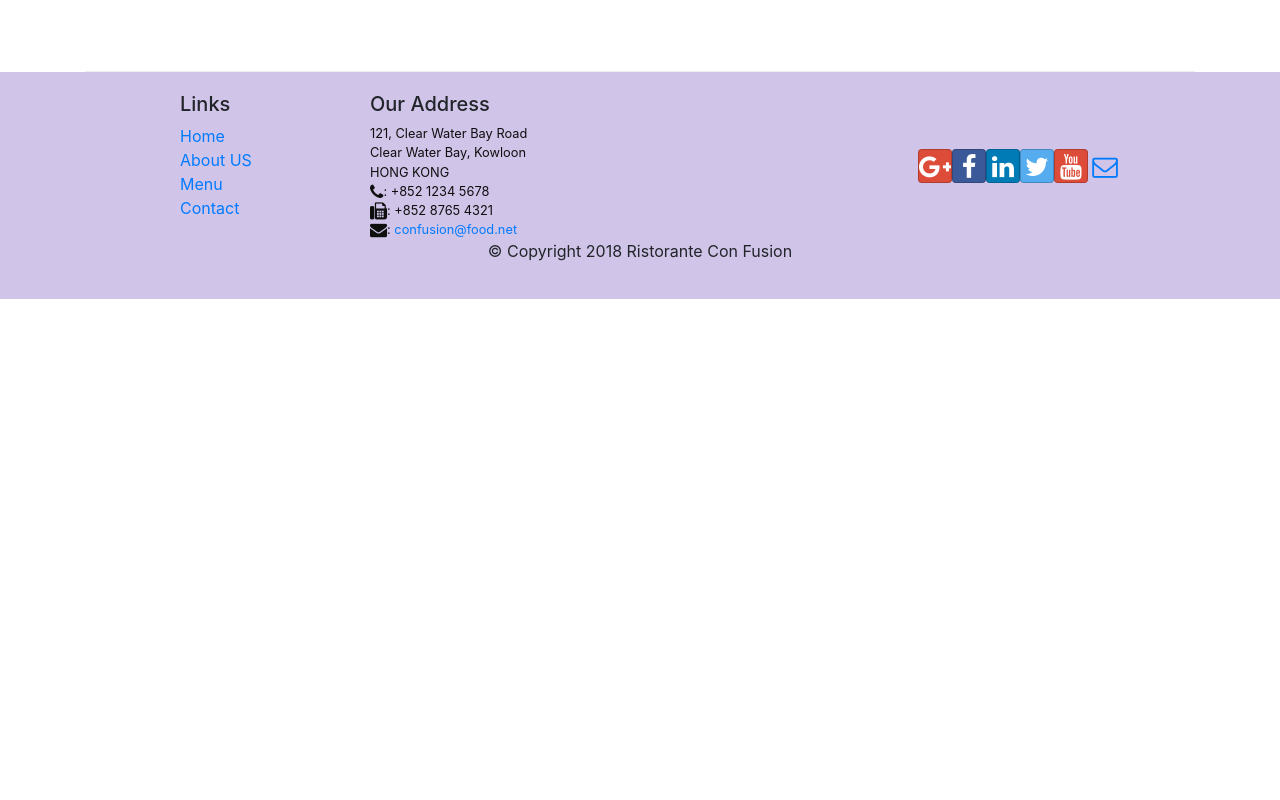
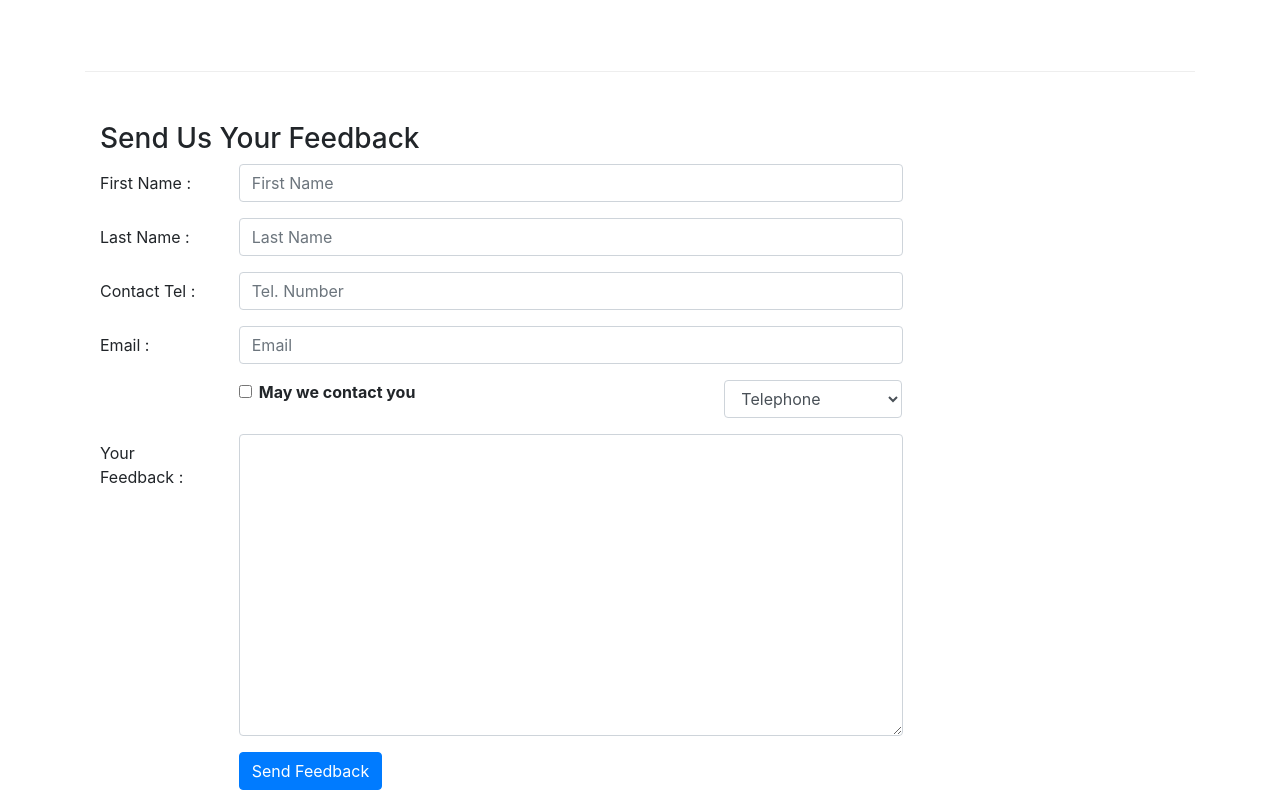
Before and after one commit to ateett12ue/ReactLearning, a React (Create React App) app: page /contactus in a window 1280 px wide. Shown: the part 800-1600 px from the top of the page. Before the commit the page ends 1099 px from the top, so only its background shows below. Built offline with nearby package versions, Linux system fonts and the light colour scheme.

Commit message:
Controlled Form

```diff
--- a/src/components/ContactComponent.js
+++ b/src/components/ContactComponent.js
@@ -1,8 +1,39 @@
-import React from 'react';
-import {Breadcrumb, BreadcrumbItem} from 'reactstrap';
+import React, {Component} from 'react';
+import {Breadcrumb, BreadcrumbItem, Button, Form, FormGroup, Label, Input, Col} from 'reactstrap';
 import {Link} from 'react-router-dom';
 
-function Contact(props) {
+class Contact extends Component {
+    constructor(props){
+        super(props);
+        this.state = {
+            firstname: '',
+            lastname: '',
+            telnum: '',
+            email: '',
+            agree: false,
+            contactType: 'Tel.',
+            message: ''
+        }
+        this.handleSubmit = this.handleSubmit.bind(this);
+        this.handleInputChange = this.handleInputChange.bind(this);
+    }
+
+    handleInputChange(event){
+        const target = event.target;
+        const value = target.type === 'checkbox' ? target.checked : target.value;
+        const name = target.name;
+        this.setState({
+            [name]: value
+        });
+    }
+
+    handleSubmit(event){
+        console.log("Current state is:" + JSON.stringify(this.state));
+        alert("Current state is:" + JSON.stringify(this.state));
+        event.preventDefault();
+    }
+
+    render(){
         return(
             <div className="container">
                 <div className="row">
@@ -42,8 +73,81 @@ function Contact(props) {
                         </div>
                     </div>
                 </div>
+                <div className="row row-content">
+                    <div className="col-12">
+                        <h3>Send Us Your Feedback</h3>
+                    </div>
+                    <div className="col-12 col-md-9">
+                        <Form onSubmit={this.handleSubmit}>
+                            <FormGroup row>
+                                <Label htmlFor="firstname" md={2}>First Name :</Label>
+        {/*as for can be confused with for of js*/}
+                                <Col md={10}>
+                                    <Input type="text" id="firstname" name="firstname" placeholder="First Name" value={this.state.firstname} onChange={this.handleInputChange}></Input>
+                                </Col>
+                            </FormGroup>
+                            <FormGroup row>
+                                <Label htmlFor="lastname" md={2}>Last Name :</Label>
+        {/*as for can be confused with for of js*/}
+                                <Col md={10}>
+                                    <Input type="text" id="lastname" name="lastname" placeholder="Last Name" value={this.state.lastname} onChange={this.handleInputChange}></Input>
+                                </Col>
+                            </FormGroup>
+
+                            <FormGroup row>
+                                <Label htmlFor="telnum" md={2}>Contact Tel :</Label>
+        {/*as for can be confused with for of js*/}
+                                <Col md={10}>
+                                    <Input type="tel" id="telnum" name="telnum" placeholder="Tel. Number" value={this.state.telnum} onChange={this.handleInputChange}></Input>
+                                </Col>
+                            </FormGroup>
+
+                            <FormGroup row>
+                                <Label htmlFor="email" md={2}>Email :</Label>
+        {/*as for can be confused with for of js*/}
+                                <Col md={10}>
+                                    <Input type="email" id="email" name="email" placeholder="Email" value={this.state.email} onChange={this.handleInputChange}></Input>
+                                </Col>
+                            </FormGroup>
+
+                            <FormGroup row>
+                                <Col md={{size:6, offset:2}}>
+                                    <FormGroup check>
+                                        <Label check>
+                                            <Input type="checkbox" name="agree" checked={this.state.agree} onChange={this.handleInputChange}/> {' '}<strong>May we contact you</strong>
+                                        </Label>
+                                    </FormGroup>
+                                </Col>
+                                <Col md={{size:3, offset:1}}>
+                                    <Input type="select" name="contactType" value={this.state.contactType} onChange={this.handleInputChange}>
+                                        <option>Telephone</option>
+                                        <option>Email</option>
+                                    </Input>
+                                </Col>
+                            </FormGroup>
+
+                            <FormGroup row>
+                                <Label htmlFor="message" md={2}>Your Feedback :</Label>
+        {/*as for can be confused with for of js*/}
+                                <Col md={10}>
+                                    <Input type="textarea" id="message" name="message" rows="12" value={this.state.message} onChange={this.handleInputChange}></Input>
+                                </Col>
+                            </FormGroup>
+
+                            <FormGroup row>
+                                <Col md={{size:10, offset:2}}>
+                                    <Button type="submit" color="primary">
+                                        Send Feedback
+                                    </Button>
+                                </Col>
+                            </FormGroup>
+                        </Form>
+                    </div>
+                </div>
             </div>
         );
     }
 
+}
+
 export default Contact;
```
Lines whose indentation alone changed are shown as unchanged.
